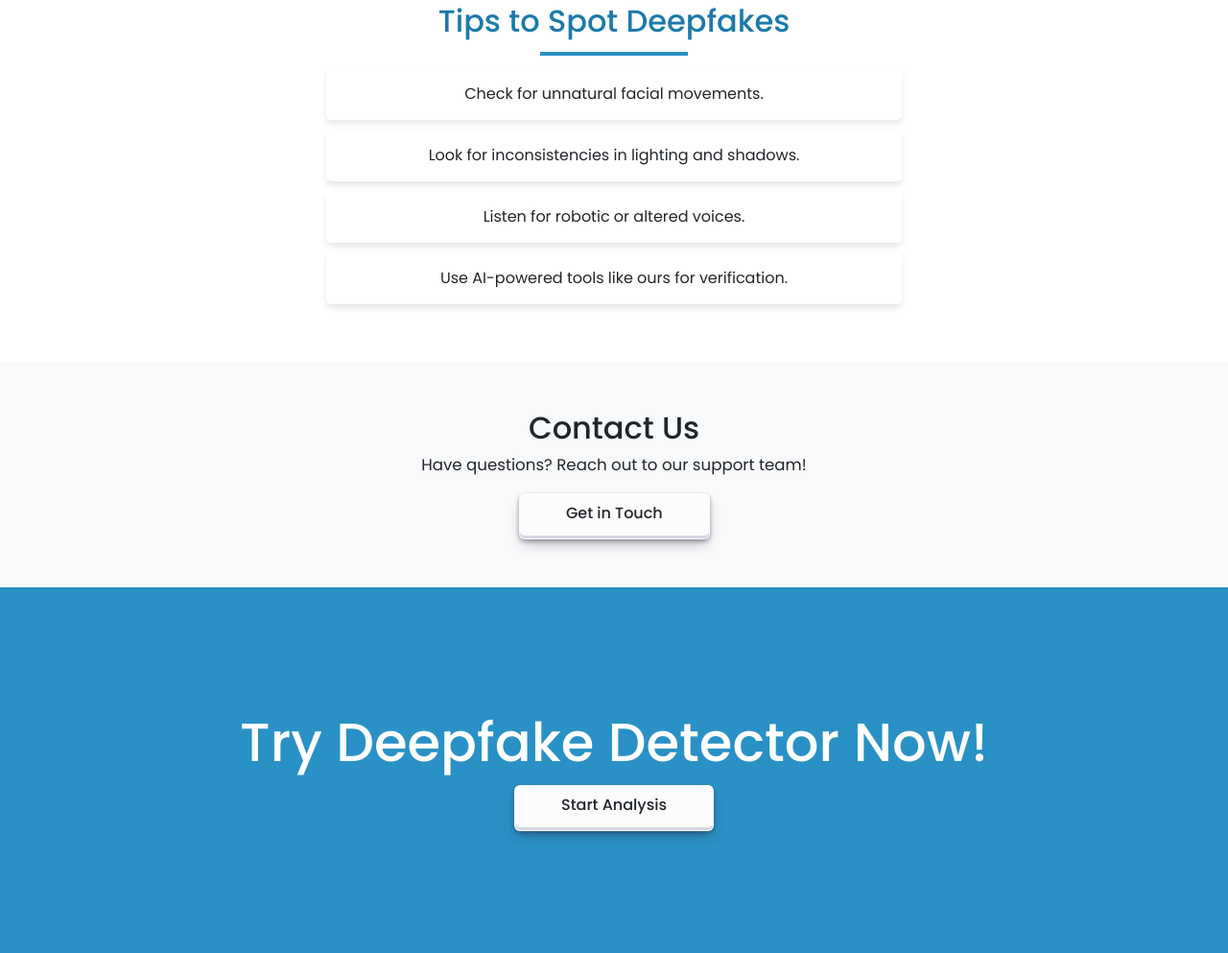
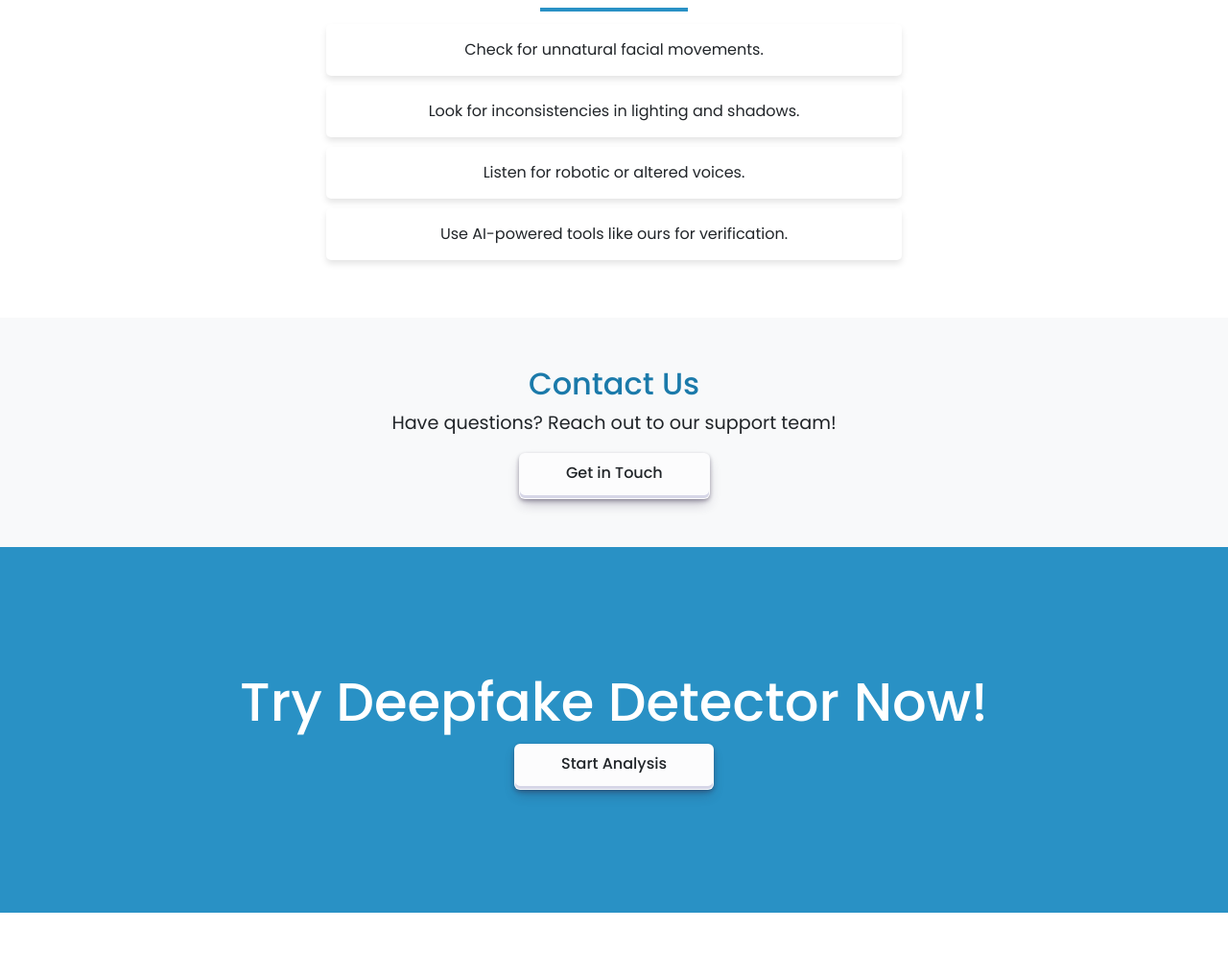
Before and after one commit to UbaidUllah777/DeepFake, a Flask app: page / in a window 1280 px wide. Shown: the part 3232-4225 px from the top of the page at 96% size. Run offline with Flask 3, Linux system fonts and the light colour scheme.

Commit message:
fonty style changes

```diff
--- a/templates/index.html
+++ b/templates/index.html
@@ -28,7 +28,6 @@
             <img src="{{ url_for('static', filename='images/indexAboutusImage.jpg') }}" alt="About Us Image">
         </div>
         <div class="about-text">
-            <h2>About Us</h2>
             <p><strong>Empowering Truth with AI-Powered Deepfake Detection</strong></p>
             <p>
                 In an era of digital misinformation, our mission is to provide cutting-edge deepfake detection
@@ -129,8 +128,8 @@
 
 <!--  Contact Us -->
 <section class="contact">
-    <h2>Contact Us</h2>
-    <p>Have questions? Reach out to our support team!</p>
+    <h2 class="primaryColor">Contact Us</h2>
+    <p style="font-size: 1.2rem;">Have questions? Reach out to our support team!</p>
     <a href="/contact" role="button" class="btn button-30 pt-2 px-5">Get in Touch</a>
 
 </section>
```
